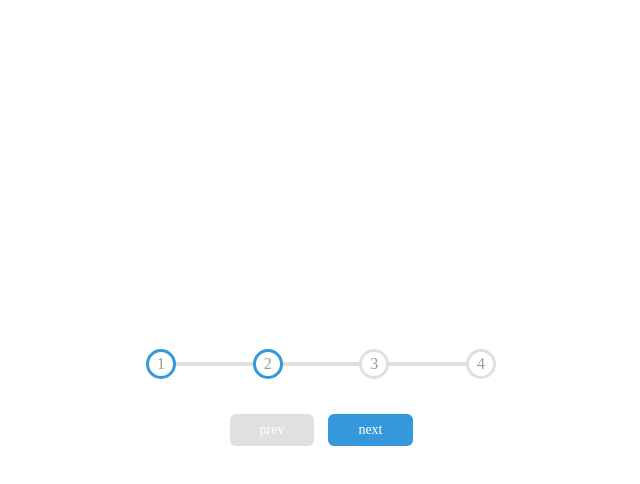
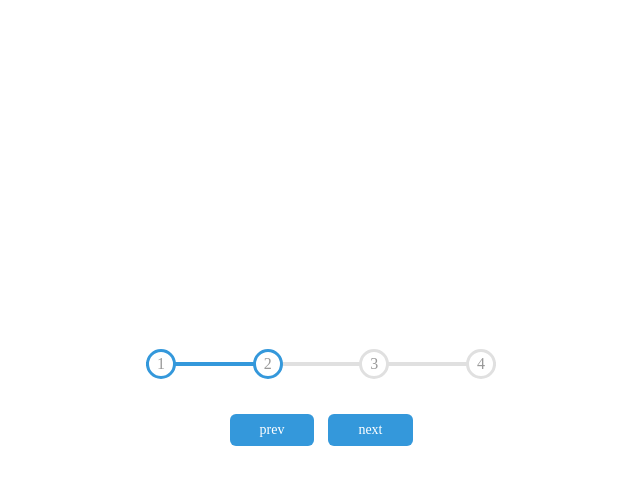
Before and after one commit to BlackRaven11/ProgressSteps, a plain HTML site: page index.html in a window 1280 px wide. Both pictures are taken after a click on the button "next". Shown: the whole page, without its empty margins (319-959 px from the left). Drawn offline with Linux system fonts and the light colour scheme; a web font is replaced by a local one.

```diff
--- a/script.js
+++ b/script.js
@@ -29,4 +29,17 @@
             circle.classList.remove('active')
         }
     })
+
+    const actives = document.querySelectorAll('.active')
+
+    progress.style.width = (actives.length -1) / (circles.length - 1) * 100 + '%'
+
+    if(currentActive === 1){
+        prev.disabled = true
+    }else if(currentActive === circles.length){
+        next.disabled = true
+    }else {
+        prev.disabled = false
+        next.disabled = false
+    }
 }
--- a/styles.css
+++ b/styles.css
@@ -5,7 +5,7 @@
 }
 
 body{
-    background: color #f6f7fb;
+    background: color #808183;
     font-family: 'Muli' , 'sans-serif';
     display: flex;
     align-items: center;
```
